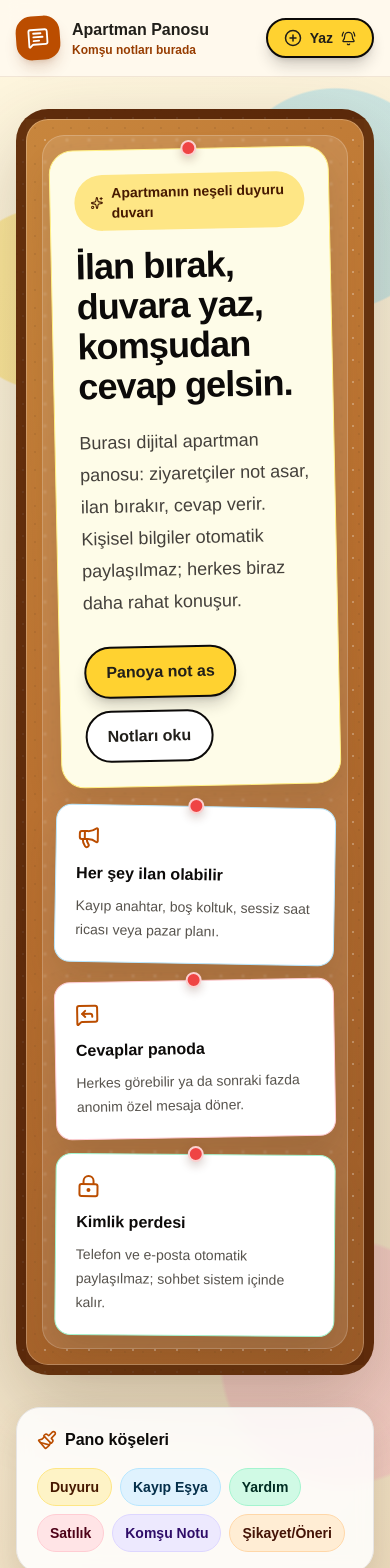
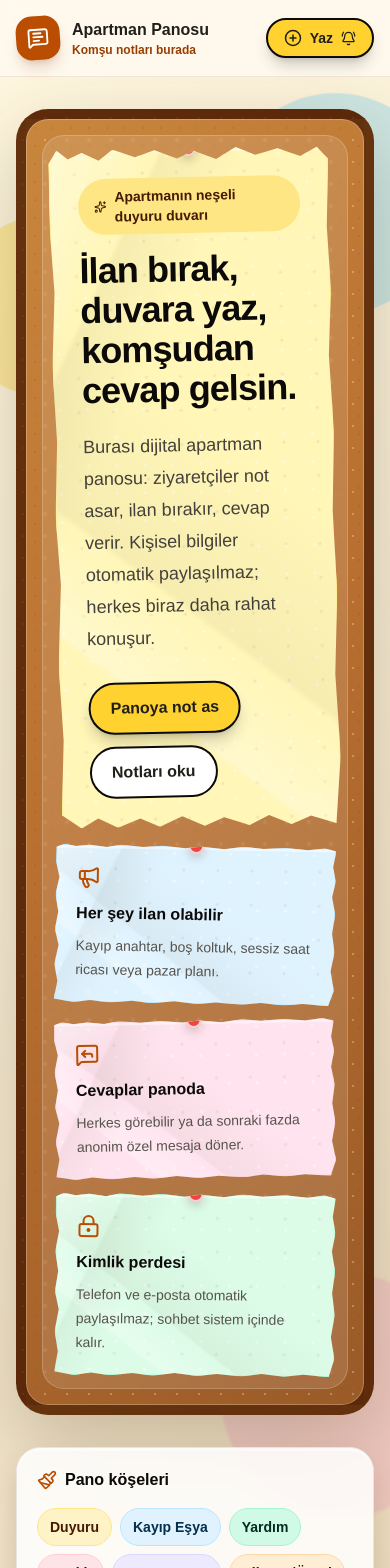
Before and after one commit to syigiter/apartman-panosu, a Next.js app: page / in a window 390 px wide. Shown: the top 1568 px of the page. Built offline with nearby package versions, Linux system fonts and the light colour scheme; no server answers; the database is empty.

Commit message:
Add torn paper board styling

```diff
--- a/src/app/globals.css
+++ b/src/app/globals.css
@@ -22,7 +22,7 @@ body {
 a { color: inherit; text-decoration: none; }
 button, input, textarea, select { font: inherit; }
 .board-shadow { box-shadow: 0 28px 80px rgba(64, 45, 20, 0.24), inset 0 0 0 1px rgba(255,255,255,0.24); }
-.paper-shadow { box-shadow: 0 16px 34px rgba(72, 53, 26, 0.16); }
+.paper-shadow { box-shadow: 0 18px 30px rgba(72, 53, 26, 0.2), 0 3px 0 rgba(255,255,255,0.45) inset; }
 .cork-board {
   background:
     radial-gradient(circle, rgba(120, 75, 33, 0.16) 1px, transparent 1.5px) 0 0 / 18px 18px,
@@ -30,9 +30,10 @@ button, input, textarea, select { font: inherit; }
     linear-gradient(135deg, #c8863d 0%, #b86f2f 48%, #9a5b28 100%);
 }
 .paper-note {
+  isolation: isolate;
   position: relative;
 }
-.paper-note::before {
+.pin-note::before {
   background: #ef4444;
   border: 2px solid rgba(255,255,255,0.75);
   border-radius: 999px;
@@ -44,4 +45,67 @@ button, input, textarea, select { font: inherit; }
   top: -9px;
   transform: translateX(-50%);
   width: 16px;
+  z-index: 3;
 }
+.torn-paper {
+  clip-path: polygon(
+    0 2%, 3% 0, 7% 1.3%, 12% 0.4%, 18% 1.6%, 23% 0,
+    31% 1.2%, 38% 0.2%, 46% 1.5%, 52% 0.4%, 60% 1.7%,
+    67% 0, 74% 1.2%, 82% 0.3%, 90% 1.5%, 96% 0.2%, 100% 2%,
+    99% 12%, 100% 21%, 98.8% 31%, 100% 42%, 99% 54%,
+    100% 66%, 98.7% 78%, 100% 90%, 98% 100%, 89% 98.8%,
+    82% 100%, 74% 98.6%, 67% 100%, 58% 98.8%, 51% 100%,
+    43% 98.5%, 35% 100%, 28% 98.7%, 20% 100%, 13% 98.6%,
+    7% 100%, 0 98%, 1.2% 87%, 0 76%, 1.4% 64%, 0 54%,
+    1.1% 43%, 0 32%, 1.3% 21%, 0 11%
+  );
+}
+.crumpled {
+  background-image:
+    linear-gradient(116deg, rgba(255,255,255,0.38), transparent 18%, rgba(70,50,20,0.05) 19%, transparent 33%),
+    linear-gradient(38deg, transparent 0 21%, rgba(255,255,255,0.28) 22%, transparent 35%, rgba(90,60,30,0.05) 36%, transparent 58%),
+    radial-gradient(circle at 19% 24%, rgba(255,255,255,0.45) 0 1px, transparent 2px),
+    radial-gradient(circle at 73% 68%, rgba(80,55,30,0.08) 0 1px, transparent 2px);
+  background-size: 100% 100%, 100% 100%, 28px 28px, 34px 34px;
+}
+.paper-yellow { background-color: #fff6b8; }
+.paper-blue { background-color: #dff3ff; }
+.paper-green { background-color: #dcfce7; }
+.paper-pink { background-color: #ffe4ef; }
+.paper-purple { background-color: #efe7ff; }
+.paper-orange { background-color: #ffedd5; }
+.paper-cream { background-color: #fffbe7; }
+.paper-tape {
+  background: rgba(255, 247, 183, 0.72);
+  border: 1px solid rgba(180, 130, 40, 0.18);
+  box-shadow: 0 2px 7px rgba(80, 55, 20, 0.12);
+  height: 24px;
+  left: 50%;
+  position: absolute;
+  top: -14px;
+  transform: translateX(-50%) rotate(-2deg);
+  width: 88px;
+  z-index: 4;
+}
+.paper-tape::before,
+.paper-tape::after {
+  background: rgba(255,255,255,0.26);
+  content: "";
+  height: 100%;
+  position: absolute;
+  top: 0;
+  width: 9px;
+}
+.paper-tape::before { left: 8px; }
+.paper-tape::after { right: 10px; }
+.folded-corner::after {
+  background: linear-gradient(135deg, rgba(255,255,255,0.82) 0 49%, rgba(80,45,20,0.12) 50% 100%);
+  border-bottom-left-radius: 8px;
+  content: "";
+  height: 34px;
+  position: absolute;
+  right: 0;
+  top: 0;
+  width: 34px;
+  z-index: 2;
+}
--- a/src/app/ilan-ver/page.tsx
+++ b/src/app/ilan-ver/page.tsx
@@ -12,7 +12,7 @@ export default async function CreatePostPage({ searchParams }: { searchParams: P
       <Header />
       <section className="mx-auto max-w-4xl px-4 py-10">
         <div className="cork-board board-shadow rounded-[32px] border-[10px] border-amber-950/75 p-4 md:p-7">
-          <div className="paper-note paper-shadow rotate-[-0.6deg] rounded-3xl border border-yellow-200 bg-yellow-50 p-6 md:p-8">
+          <div className="paper-note pin-note torn-paper crumpled paper-shadow rotate-[-0.6deg] border border-yellow-200 paper-yellow p-7 md:p-9">
             <p className="inline-flex items-center gap-2 rounded-full bg-amber-200 px-4 py-2 text-sm font-black text-amber-950">
               <PencilLine size={16} />
               Yeni not kağıdı
--- a/src/app/page.tsx
+++ b/src/app/page.tsx
@@ -31,7 +31,7 @@ export default async function Home() {
         <div className="cork-board board-shadow rounded-[32px] border-[10px] border-amber-950/75 p-4 md:p-7">
           <div className="rounded-[22px] border border-white/20 bg-white/12 p-3 backdrop-blur-[1px] md:p-5">
             <div className="grid gap-5 lg:grid-cols-[1.1fr_0.9fr] lg:items-stretch">
-              <div className="paper-note paper-shadow rotate-[-1.2deg] rounded-3xl border border-yellow-200 bg-yellow-50 p-6 md:p-8">
+              <div className="paper-note pin-note torn-paper crumpled paper-shadow rotate-[-1.2deg] border border-yellow-200 paper-yellow p-7 md:p-9">
                 <p className="mb-4 inline-flex items-center gap-2 rounded-full bg-amber-200 px-4 py-2 text-sm font-black text-amber-950">
                   <Sparkles size={16} />
                   Apartmanın neşeli duyuru duvarı
@@ -57,8 +57,8 @@ export default async function Home() {
                 {features.map((item, index) => (
                   <div
                     key={item.title}
-                    className={`paper-note paper-shadow rounded-2xl border bg-white p-5 ${
-                      index === 0 ? "rotate-[1deg] border-sky-200" : index === 1 ? "rotate-[-1deg] border-rose-200" : "rotate-[0.5deg] border-emerald-200"
+                    className={`paper-note pin-note torn-paper crumpled paper-shadow border p-5 ${
+                      index === 0 ? "rotate-[1deg] border-sky-200 paper-blue" : index === 1 ? "rotate-[-1deg] border-rose-200 paper-pink" : "rotate-[0.5deg] border-emerald-200 paper-green"
                     }`}
                   >
                     <item.icon className="mb-3 text-amber-700" />
--- a/src/components/PostCard.tsx
+++ b/src/components/PostCard.tsx
@@ -4,17 +4,18 @@ import type { BoardPost } from "@/lib/mock-data";
 
 export function PostCard({ post }: { post: BoardPost }) {
   const colors = {
-    Duyuru: "bg-amber-50 border-amber-200 rotate-[-0.6deg]",
-    "Kayıp Eşya": "bg-sky-50 border-sky-200 rotate-[0.7deg]",
-    Yardım: "bg-emerald-50 border-emerald-200 rotate-[-0.3deg]",
-    Satılık: "bg-rose-50 border-rose-200 rotate-[0.4deg]",
-    "Komşu Notu": "bg-violet-50 border-violet-200 rotate-[-0.4deg]",
-    "Şikayet/Öneri": "bg-orange-50 border-orange-200 rotate-[0.5deg]",
+    Duyuru: "paper-yellow border-amber-200 rotate-[-1.1deg]",
+    "Kayıp Eşya": "paper-blue border-sky-200 rotate-[0.9deg]",
+    Yardım: "paper-green border-emerald-200 rotate-[-0.8deg]",
+    Satılık: "paper-pink border-rose-200 rotate-[0.7deg]",
+    "Komşu Notu": "paper-purple border-violet-200 rotate-[-0.7deg]",
+    "Şikayet/Öneri": "paper-orange border-orange-200 rotate-[0.8deg]",
   } as const;
-  const color = colors[post.category as keyof typeof colors] ?? "bg-white border-stone-200";
+  const color = colors[post.category as keyof typeof colors] ?? "paper-cream border-stone-200";
 
   return (
-    <article className={`paper-note paper-shadow rounded-2xl border p-5 transition hover:rotate-0 hover:-translate-y-1 ${color}`}>
+    <article className={`paper-note torn-paper crumpled folded-corner paper-shadow border p-6 transition hover:rotate-0 hover:-translate-y-1 ${color}`}>
+      <span className="paper-tape" aria-hidden="true" />
       <div className="mb-3 flex flex-wrap items-center gap-2 text-xs font-bold">
         <span className="rounded-full bg-white/80 px-3 py-1 text-stone-800 shadow-sm">{post.category}</span>
         <span className="rounded-full border border-stone-900 bg-amber-200 px-3 py-1 text-stone-950">{post.type === "ilan" ? "İlan" : "Duvar Yazısı"}</span>
```
